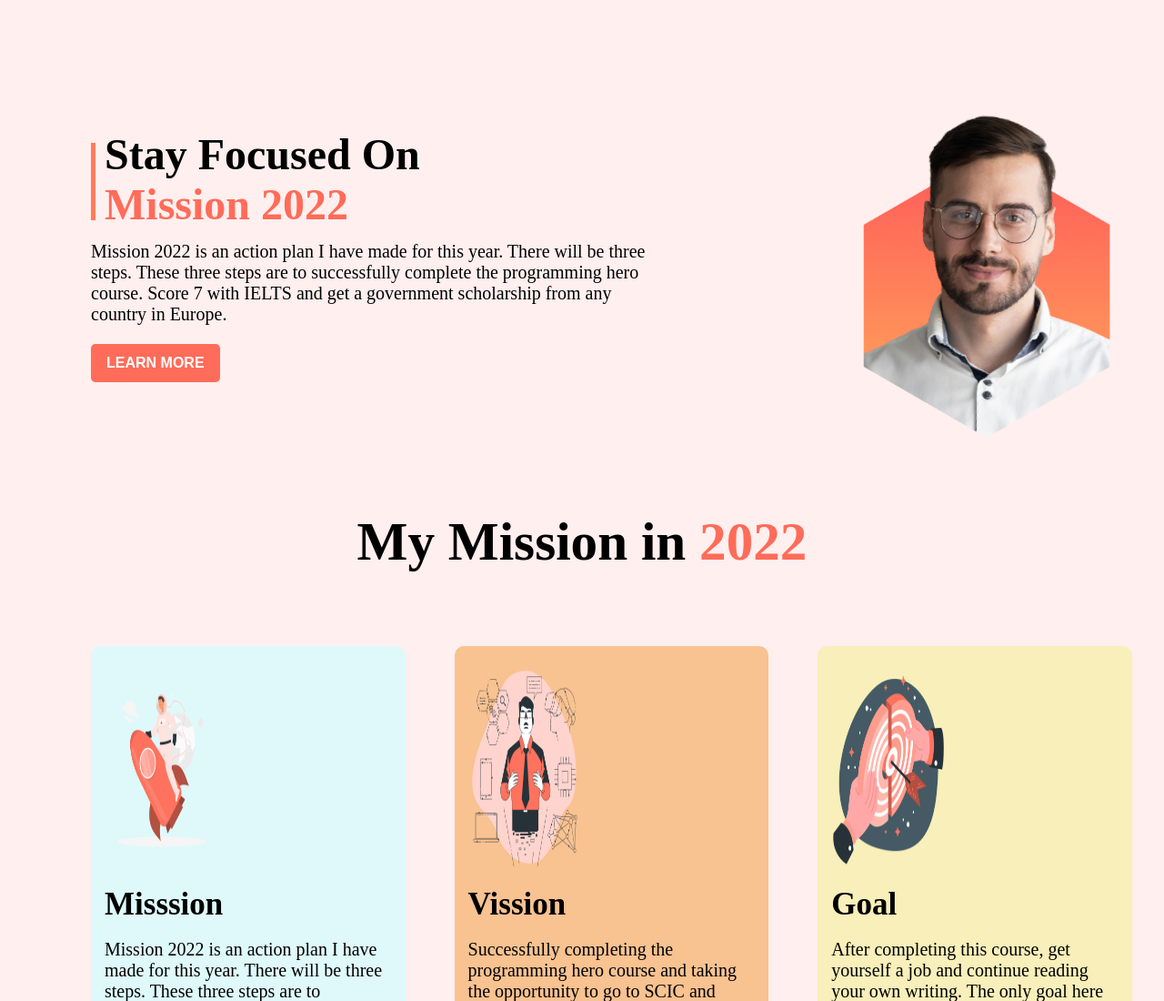
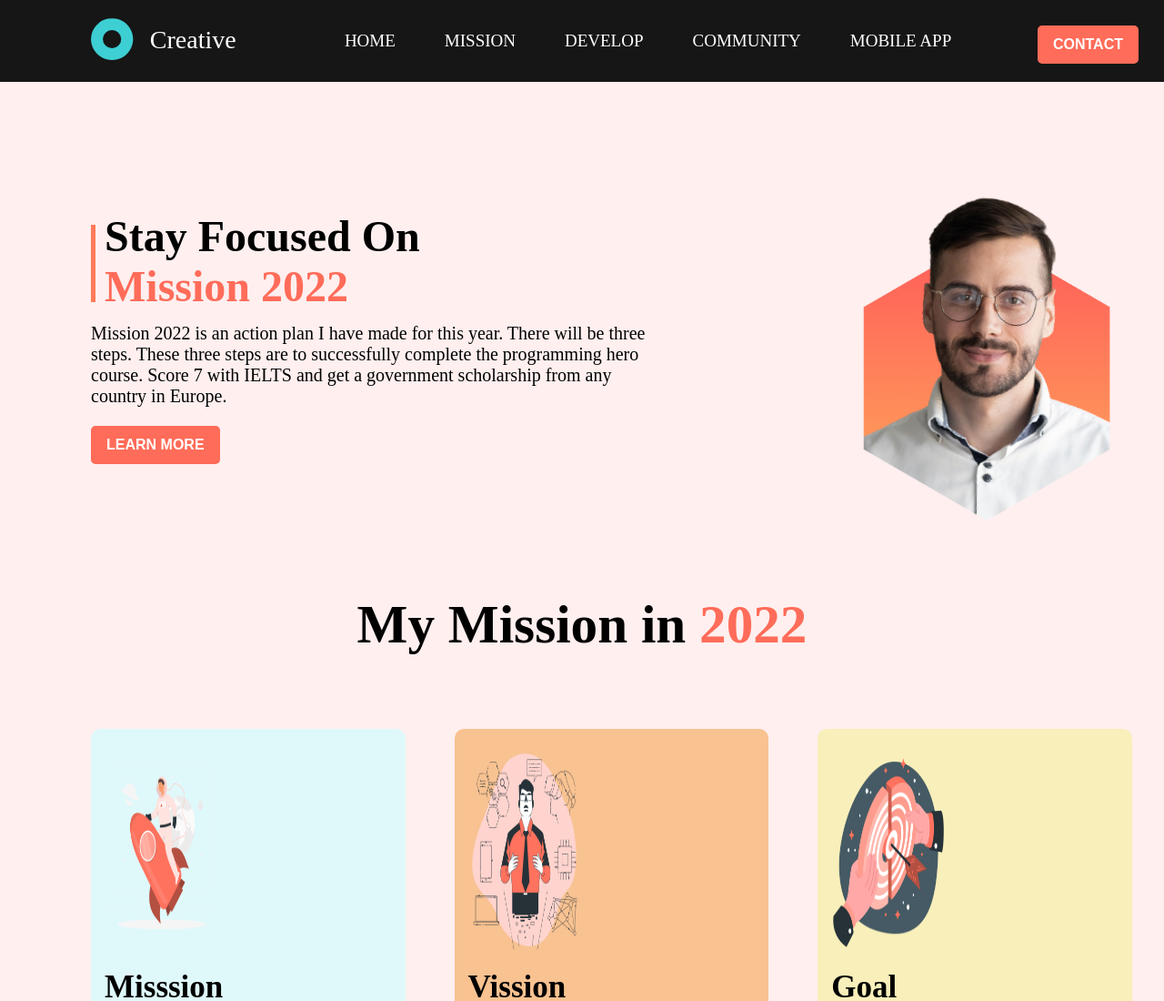
Before and after one commit to mabedinfahim/first-assiment-for-phero, a plain HTML site: page index.html in a window 1280 px wide. Shown: the top 1100 px of the page at 91% size. Drawn offline with Linux system fonts and the light colour scheme; a web font is replaced by a local one.

Commit message:
navbar added

```diff
--- a/index.html
+++ b/index.html
@@ -11,6 +11,21 @@
 
 <body>
     <section class="section-one">
+        <div class="main">
+            <nav class="navbar-menu flex items-center justify-between">
+                <div class="logo">
+                    <img src="images/illustrators/logo.svg" alt="">
+                </div>
+                <div class="menu">
+                    <a href="#">Home</a>
+                    <a href="#">Mission</a>
+                    <a href="#">Develop</a>
+                    <a href="#">Community</a>
+                    <a href="#">Mobile App</a>
+                </div>
+                <button class="btn">CONTACT</button>
+            </nav>
+        </div>
         <div class="container flex items-center justify-between">
             <div class="left">
                 <h1>Stay Focused On <br> <span>Mission 2022</span></h1>
--- a/style.css
+++ b/style.css
@@ -48,6 +48,32 @@ h2{
     justify-content: space-between;
 }
 
+.navbar-menu{
+    width: 1152px;
+    margin: 0px 100px;
+}
+
+.main{
+    width: 100%;
+    background: #161616;
+    padding: 20px 0px;
+}
+
+.menu a{
+    color: #fff;
+    text-decoration: none;
+    margin: 0px 15px;
+    font-size: 19px;
+    text-transform: uppercase;
+    transition: all .3s ease;
+    padding: 10px;
+    border-radius: 5px;
+}
+
+.menu a:hover{
+    color: #FF6C59;
+    box-shadow: 0px 1px 10px 3px #ee2323;
+}
 
 .section-one h1::before{
     content: "";
```
Also changed, not shown: images/illustrators/logo.svg (added).
